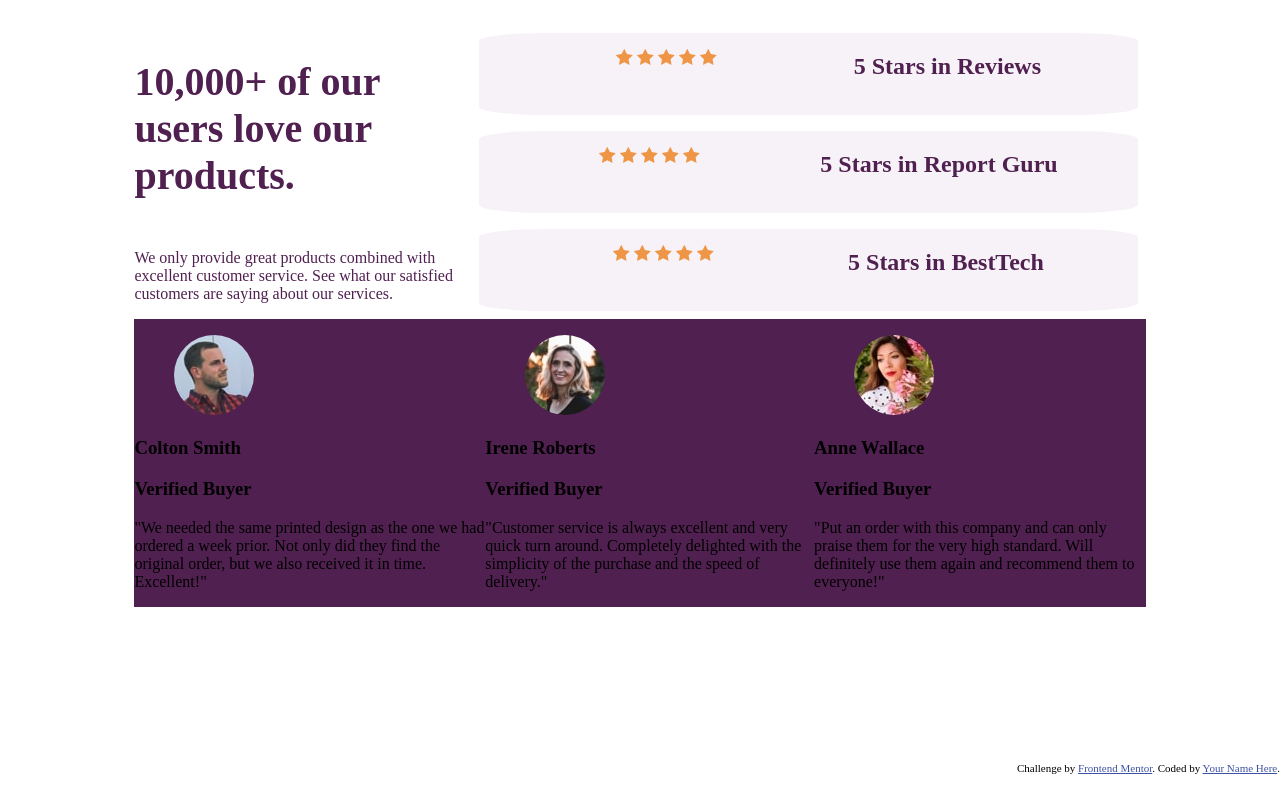
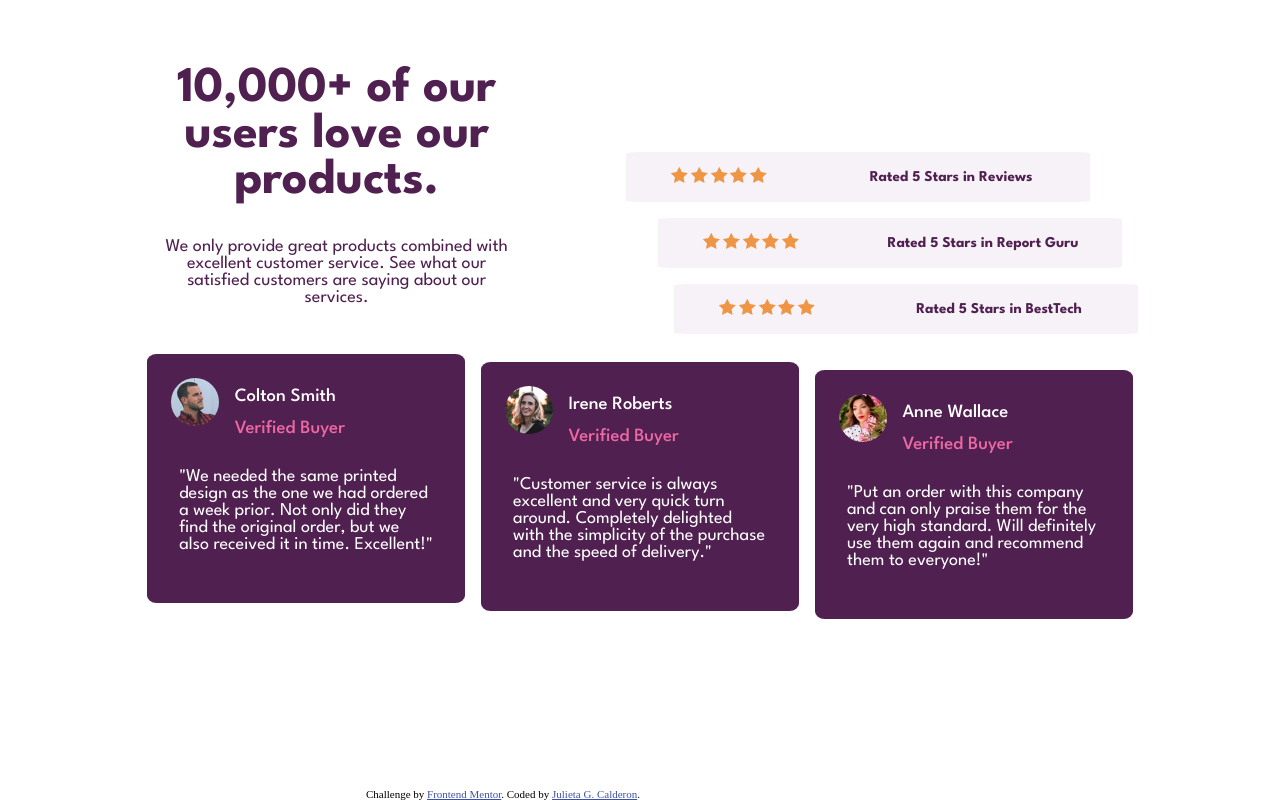
Before and after one commit to JulietaGalatea/social-proof-section-masterJ, a plain HTML site: page index.html in a window 1280 px wide. Drawn offline with Linux system fonts and the light colour scheme.

Commit message:
intento dos

```diff
--- a/cssSolution.css
+++ b/cssSolution.css
@@ -6,69 +6,254 @@ body {
     height: 100%;
 }
 
+
 .firstF{
-    display: flex;
-    flex-wrap: wrap;
+    display: grid;
+    text-align: center;
+    margin-bottom: 3rem;
+}
+.second{
+    margin-left: 1rem;
+    margin-right: 1rem;
+}
+.headshoot h1{
+    font-size: 40px;
+    padding: 1rem;
+    margin-bottom: 1rem;
+}
+.headshoot{
+    color: hsl(300, 43%, 22%);
+    font-family: 'League Spartan', sans-serif;
+}
+.headshoot p{
+    font-size: 18px;
+    padding-left: 1.5rem;
+    padding-right: 1.5rem;
+    margin-bottom: 3rem;
+}
+.starsSection{
+    font-family: 'League Spartan', sans-serif;
+    color: hsl(300, 43%, 22%);
+    display: grid;
+    grid-template-rows: repeat(3);
+    grid-template-columns: 1rem 1fr 1rem;
+    gap: 1rem;
+}
+.stars{
+    font-weight: 700;
+    font-size: 12px;
+    width: 100%;
+    background-color: hsl(300, 24%, 96%);
+    border-radius: 3%;
+}
+.reviews{
+    grid-column: 2/3;
+    grid-row: 1/2;
+}
+.guru{
+    grid-column: 2/3;
+    grid-row: 2/3;
+}
+.bestTech{
+    grid-column: 2/3;
+    grid-row: 3/4;
+}
+.testimony{
+    display:grid;
+    gap: 1rem;
+}
+.testimony article{
+    background-color: hsl(300, 43%, 22%);
+    color: hsl(0, 0%, 100%);
+    font-family: 'League Spartan', sans-serif;
+    padding: 1rem;
+    border-radius: 3%;
+    display: grid;
+    grid-template-columns: repeat(4, 1fr);
+    grid-template-rows: 2rem 2rem 1fr 1fr;
+}
+.selfie{
+    border-radius: 50%;
+    object-fit: contain;
+    max-width: 100%;
+    max-height: 100%;
+}
+.figure{
+    grid-column: 1/2;
+    grid-row: 1/3;
+    padding: 0.5rem;
+}
+
+.name{
+    grid-column: 2/5;
+    grid-row: 1/2;
+    font-weight: 500;
+}
+
+.verified{
+    grid-column: 2/5;
+    grid-row: 2/3;
+    font-weight: 500;
+    color:hsl(333, 80%, 67%);
+}
+
+.message{
+    grid-column: 1/5;
+    grid-row: 3/5;
+    padding: 1rem;
+    font-size: 18px;
+    font-weight: 400;
+}
+
+@media(min-width:1000px){
+    .firstF{
+        display: grid;
+        grid-template-columns: 40% 60%;
         margin-left: 10%;
         margin-right: 10%;
-    margin-top: 2%;
+        margin-top: 0%;
         margin-bottom: 0%;
+        gap: 2rem;
+    }
+
+    .testimony{
+        margin-left: 10%;
+        margin-right: 10%;
+        display: grid;
+        grid-template-columns: repeat(3, 3fr);
+        grid-template-rows: 0.5rem 0.5rem 1fr 0.5rem 0.5rem;
+        gap: 0 1rem;
+    }
+
+
+    .testimony article{
+        display: grid;
+        grid-template-columns: repeat(4, 1fr);
+        grid-template-rows: 2rem 2rem 1fr 1fr;
     }
 
     .headshoot{
-    display: flex;
-    flex-wrap: nowrap;
-    flex-direction: column;
-    flex: 1;
         color: hsl(300, 43%, 22%);
-
+        font-family: 'League Spartan', sans-serif;
     }
 
     .headshoot h1{
-    font-size: 40px;
+        font-size: 50px;
     }
 
+
     .starsSection{
+        color: hsl(300, 43%, 22%);
         display: grid;
-    flex-wrap: wrap;
-    flex: 2;
-    color: hsl(300, 43%, 22%);
+        grid-template-columns: 2rem 2rem 400px 2rem 2rem;
+        gap: 1rem 0;
+        grid-column: 2/-1;
+        grid-template-rows: repeat(3, 50px);
+        font-family: 'League Spartan', sans-serif;
+        font-size: 30px;
+        font-weight: bold;
+        padding: 20px 32px;
+        justify-self: center;
+        align-self: end;
     }
 
     .stars{
+        font-size: 10px;
+        width: 100%;
         background-color: hsl(300, 24%, 96%);
-    border-radius: 10%;
-    display: flex;
-    justify-content: space-evenly;
-    margin: 0.5rem;
+        border-radius: 3%;
+        display: grid;
+        grid-template-columns: 40% 60%;
+        align-content : center;
+    }
+    .stars figure{
+        grid-column: 1/2;
+        margin-left: 1rem;
+        margin-right: 1rem;
     }
 
     .reviews{
-    align-self: flex-start;
+        grid-row: 1/2;
+        grid-column: 1/4;
+        margin-left: 1rem;
+        margin-right: 1rem;
     }
 
     .guru{
-    align-self: right;
+        grid-row: 2/3;
+        grid-column: 2/5;
+        margin-left: 1rem;
+        margin-right: 1rem;
     }
 
-.stars.bestTech{
-    justify-items: end;
+    .bestTech{
+        grid-row: 3/-1;
+        grid-column: 3/-1;
     }
 
-.testimony{
-    display: flex;
-    background-color: hsl(300, 43%, 22%);;
+    .testimony article{
+        background-color: hsl(300, 43%, 22%);
+        color: hsl(0, 0%, 100%);
+        font-family: 'League Spartan', sans-serif;
+        padding: 1rem;
+        border-radius: 3%;
+    }
+
+    .verified{
+        color:hsl(333, 80%, 67%);
     }
 
     .selfie{
         border-radius: 50%;
-    flex: 0;
+        object-fit: contain;
+        max-width: 100%;
+        max-height: 100%;
+    }
+
+    .figure{
+        grid-column: 1/2;
+        grid-row: 1/3;
+        padding: 0.5rem;
+    }
+
+    .name{
+        grid-column: 2/5;
+        grid-row: 1/2;
+        font-weight: 500;
+    }
+
+    .verified{
+        grid-column: 2/5;
+        grid-row: 2/3;
+        font-weight: 500;
+    }
+
+    .message{
+        grid-column: 1/5;
+        grid-row: 3/5;
+        padding: 1rem;
+    }
+
+    .colton{
+        grid-column: 1/2;
+        grid-row: 1/4;
+    }
+
+    .irene{
+        grid-column: 2/3;
+        grid-row: 2/5;
+    }
+
+    .anne{
+        grid-column: 3/-1;
+        grid-row: 3/-1;
     }
 
     .attribution {
         position: absolute;
         bottom: 0;
-    right: 0;
+        right: 50%;
         margin-top: auto;
-    margin-bottom: 2%;
+        margin-bottom: 0%;
     }
+}
--- a/index.html
+++ b/index.html
@@ -8,6 +8,9 @@
 
   <link rel="icon" type="image/png" sizes="32x32" href="./images/favicon-32x32.png" />
   <link rel="stylesheet" href="cssSolution.css">
+  <link rel="preconnect" href="https://fonts.googleapis.com">
+  <link rel="preconnect" href="https://fonts.gstatic.com" crossorigin>
+  <link href="https://fonts.googleapis.com/css2?family=League+Spartan:wght@400;500;700&family=Montserrat:wght@500;700&display=swap" rel="stylesheet">
 
   <title>Frontend Mentor | Social proof section</title>
 
@@ -33,7 +36,7 @@
       See what our satisfied customers are saying about our services.</p>
     </section>
     <section class="starsSection">
-      <div class="stars" class="reviews">
+      <div class="stars reviews">
         <figure class="icon-star">
           <img rel="icon" src="./images/icon-star.svg" alt="star">
           <img rel="icon" src="./images/icon-star.svg" alt="star">
@@ -41,9 +44,9 @@
           <img rel="icon" src="./images/icon-star.svg" alt="star">
           <img rel="icon" src="./images/icon-star.svg" alt="star">
         </figure>
-        <h2> 5 Stars in Reviews </h2>
+        <h2> Rated 5 Stars in Reviews </h2>
       </div>
-      <div class="stars" class="guru">
+      <div class="stars guru">
         <figure class="icon-star">
         <img rel="icon" src="./images/icon-star.svg" alt="star">
         <img rel="icon" src="./images/icon-star.svg" alt="star">
@@ -51,9 +54,9 @@
         <img rel="icon" src="./images/icon-star.svg" alt="star">
         <img rel="icon" src="./images/icon-star.svg" alt="star">
         </figure>
-        <h2> 5 Stars in Report Guru </h2>
+        <h2>Rated 5 Stars in Report Guru </h2>
       </div>
-      <div class="stars" class="bestTech">
+      <div class="stars bestTech">
         <figure class="icon-star">
           <img rel="icon" src="./images/icon-star.svg" alt="star">
           <img rel="icon" src="./images/icon-star.svg" alt="star">
@@ -61,46 +64,46 @@
           <img rel="icon" src="./images/icon-star.svg" alt="star">
           <img rel="icon" src="./images/icon-star.svg" alt="star">
         </figure>
-        <h2> 5 Stars in BestTech </h2>
+        <h2>Rated 5 Stars in BestTech </h2>
       </div>
     </section>
-
+  </div>
+  <div class="second">
     <section class="testimony">
-      <article>
-        <figure>
+      <article class="colton">
+        <picture class="figure">
           <img class="selfie" src="./images/image-colton.jpg" alt="coltonProfile">
-        </figure>
-        <h3>Colton Smith</h3>
-        <h3>Verified Buyer</h3>
-        <p>"We needed the same printed design as the one we had ordered a week prior.
+        </picture>
+        <h3 class="name">Colton Smith</h3>
+        <h3 class="verified">Verified Buyer</h3>
+        <p class="message">"We needed the same printed design as the one we had ordered a week prior.
         Not only did they find the original order, but we also received it in time.
         Excellent!"</p>
       </article>
-      <article>
-        <figure>
+      <article class="irene">
+        <picture class="figure">
           <img class="selfie" src="./images/image-irene.jpg" alt="ireneProfile">
-        </figure>
-        <h3>Irene Roberts</h3>
-        <h3>Verified Buyer</h3>
-        <p>"Customer service is always excellent and very quick turn around. Completely
+        </picture>
+        <h3 class="name">Irene Roberts</h3>
+        <h3 class="verified">Verified Buyer</h3>
+        <p class="message">"Customer service is always excellent and very quick turn around. Completely
         delighted with the simplicity of the purchase and the speed of delivery."</p>
       </article>
-      <article>
-        <figure>
+      <article class="anne">
+        <picture class="figure">
           <img class="selfie" src="./images/image-anne.jpg" alt="anneProfile">
-        </figure>
-        <h3>Anne Wallace</h3>
-        <h3>Verified Buyer</h3>
-        <p>"Put an order with this company and can only praise them for the very high
+        </picture>
+        <h3 class="name">Anne Wallace</h3>
+        <h3 class="verified">Verified Buyer</h3>
+        <p class="message">"Put an order with this company and can only praise them for the very high
         standard. Will definitely use them again and recommend them to everyone!"</p>
       </article>
     </section>
   </div>
   <div class="attribution">
     Challenge by
-    <a href="https://www.frontendmentor.io?ref=challenge" target="_blank">Frontend Mentor</a>. Coded by <a href="#">Your
-      Name Here</a>.
-  </div>
+    <a href="https://www.frontendmentor.io?ref=challenge" target="_blank">Frontend Mentor</a>. Coded by <a href="https://github.com/JulietaGalatea" target="_blank">Julieta G. Calderon</a>.
+
 </body>
 
 </html>
```
Lines whose indentation alone changed are shown as unchanged.
